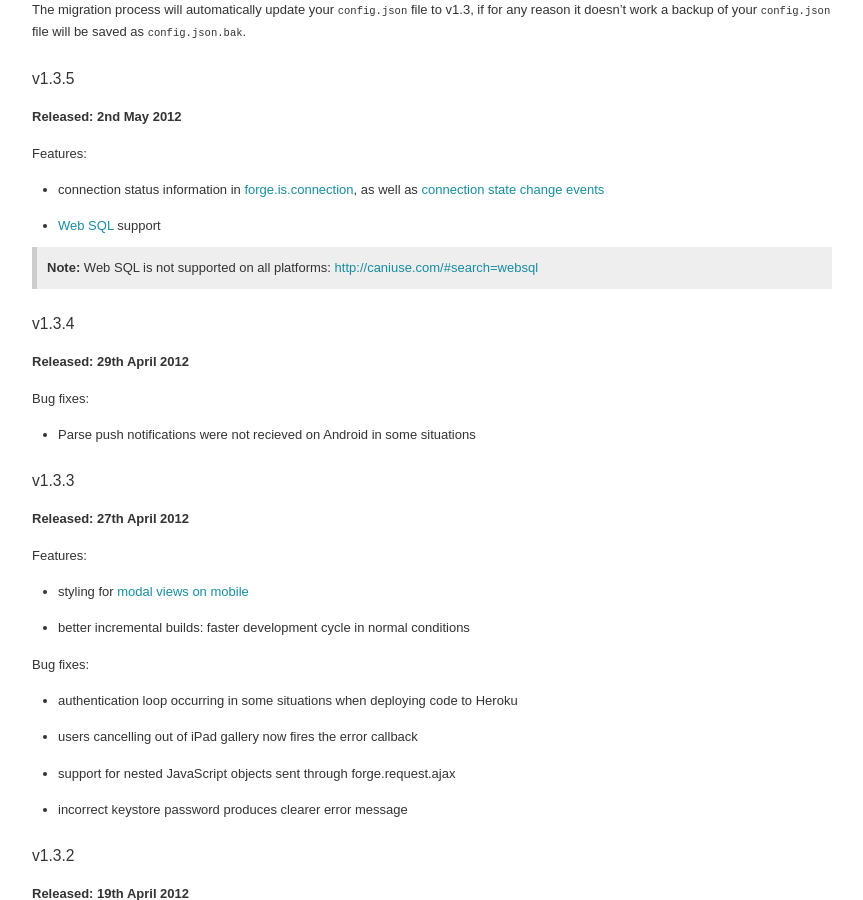
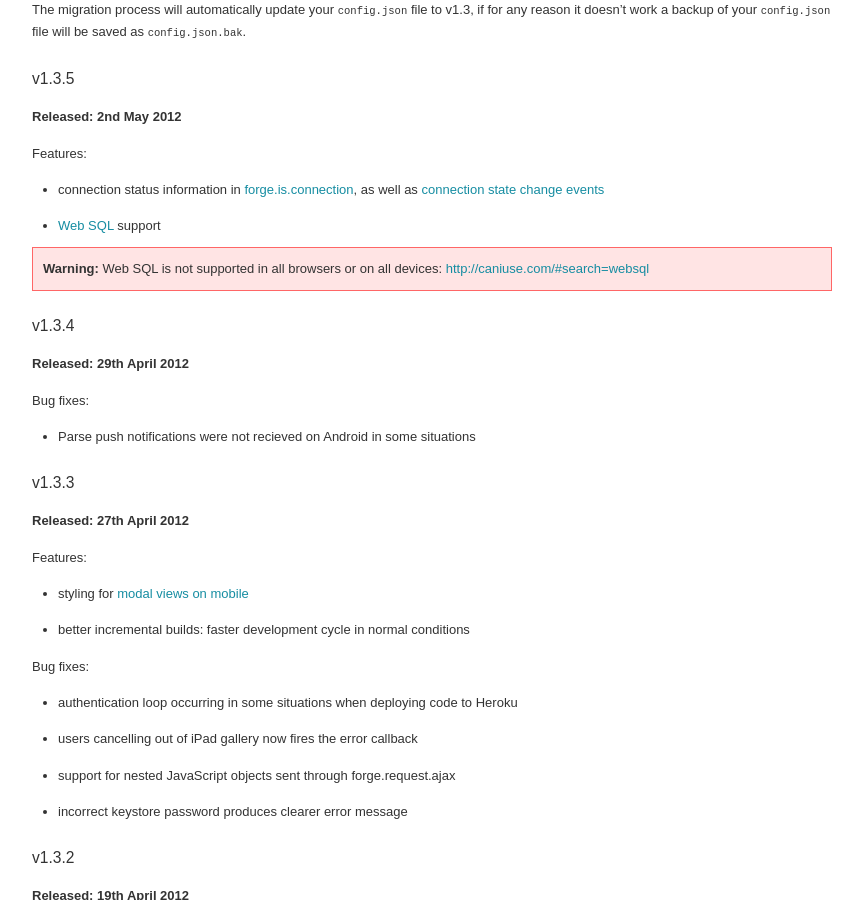
Before and after one commit to trigger-corp/Forge-Documentation, a Sphinx documentation site: the page built from source/release-notes.rst, in a window 1280 px wide and 900 px high, scrolled down 892 px. Shown: the whole window, without its empty margins (288-1151 px from the left). Built offline with Sphinx 7.4.7, drawn with Linux system fonts in a browser that asks for light colours; some web fonts are replaced.

Commit message:
WebSQL weasel words

```diff
--- a/source/release-notes.rst
+++ b/source/release-notes.rst
@@ -44,7 +44,7 @@ Features:
 - connection status information in :ref:`forge.is.connection<modules-is>`, as well as :ref:`connection state change events<modules-event>`
 - `Web SQL <http://www.w3.org/TR/webdatabase/>`_ support
 
-.. note:: Web SQL is not supported on all platforms: http://caniuse.com/#search=websql
+.. warning:: Web SQL is not supported in all browsers or on all devices: http://caniuse.com/#search=websql
 
 v1.3.4
 ~~~~~~~~~~~~~~~~~~~~~~~~~~~~~~~~~~~~~~~~~~~~~~~~~~~~~~~~~~~~~~~~~~~~~~~~~~~~~~~~
```
